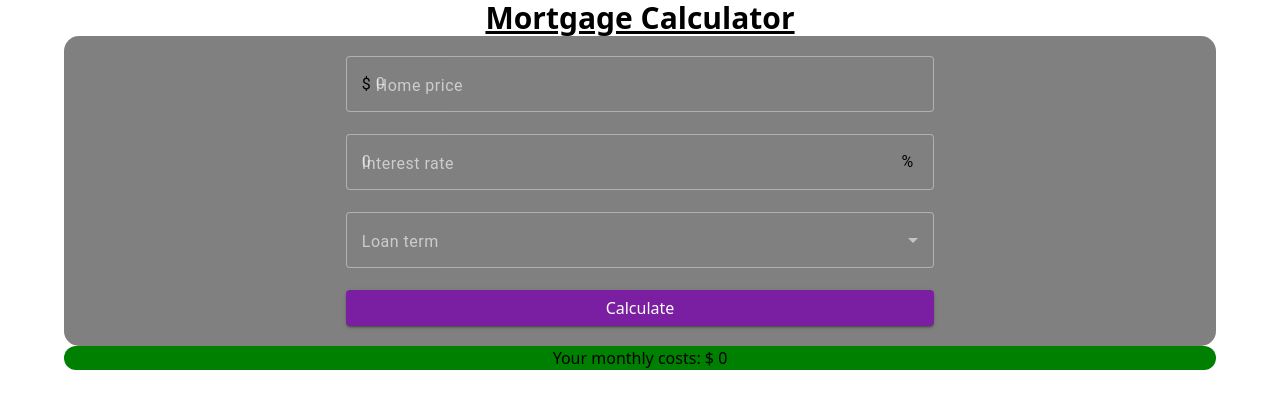
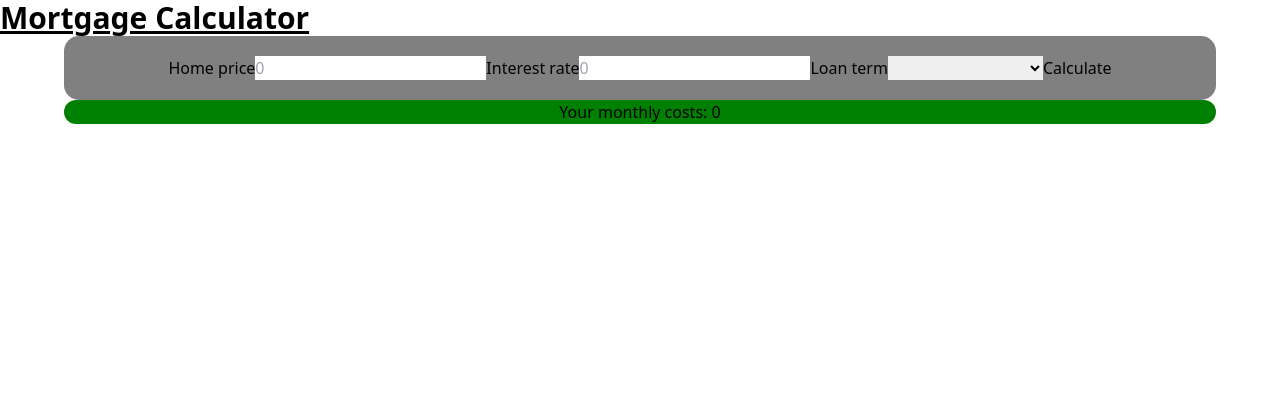
Before and after one commit to jfauser1395/mortgage-calculator-angular, an Angular app in the folder ngpro/: page / in a window 1280 px wide. Shown: the top 408 px of the page. Built offline with nearby package versions, Linux system fonts and the light colour scheme.

Commit message:
purge all material design

```diff
--- a/ngpro/src/app/loan-form-parameters/loan-form-parameters.component.html
+++ b/ngpro/src/app/loan-form-parameters/loan-form-parameters.component.html
@@ -1,29 +1,24 @@
 <section>
-  <h2 fxLayoutAlign="center" class="text-3xl font-bold underline" >Mortgage Calculator</h2>
-  <div fxLayout="column" fxLayoutGap="10px" class="form-background">
+  <h2 class="text-3xl font-bold underline">Mortgage Calculator</h2>
+  <div  class="form-background">
     <form (ngSubmit)="onSubmit()">
-      <mat-form-field appearance="outline" class="mat-form-field">
-        <mat-label>Home price</mat-label>
-        <input [formControl]="principalLoan" matInput type="text"  placeholder="0">
-        <span matTextPrefix="">$&nbsp;</span>
-      </mat-form-field>
-      <mat-form-field appearance="outline" class="mat-form-field">
-        <mat-label>Interest rate</mat-label>
-        <input [formControl]="yearlyInterestRate" matInput type="text"  placeholder="0">
-        <span matTextSuffix>%&nbsp;</span>
-      </mat-form-field>
-      <mat-form-field appearance="outline" class="mat-form-field">
-        <mat-label>Loan term</mat-label>
-        <mat-select [formControl]="numberOfYearsPayments">
-          <mat-option disabled="disabled">Select a loan term</mat-option>
-          <mat-option value="30">30 years</mat-option>
-          <mat-option value="20">20 years</mat-option>
-          <mat-option value="15">15 years</mat-option>
-          <mat-option value="10">10 years</mat-option>
-        </mat-select>
-      </mat-form-field>
-      <button type="submit" id="calculateButton" mat-raised-button color="primary" class="mat-form-field">Calculate</button>
+      <label>Home price</label>
+      <input [formControl]="principalLoan" placeholder="0">
+
+      <label>Interest rate</label>
+      <input [formControl]="yearlyInterestRate" placeholder="0">
+
+      <label>Loan term</label>
+      <select [formControl]="numberOfYearsPayments">
+        <option disabled="disabled">Select a loan term</option>
+        <option value="30">30 years</option>
+        <option value="20">20 years</option>
+        <option value="15">15 years</option>
+        <option value="10">10 years</option>
+      </select>
+
+      <button type="submit">Calculate</button>
     </form>
   </div>
-  <p class="result-paragraph"><span matTextPrefix="">Your monthly costs: $&nbsp;{{ monthlyCosts }}</span></p>
+  <p class="result-paragraph"><span >Your monthly costs: {{ monthlyCosts }}</span></p>
 </section>
```
